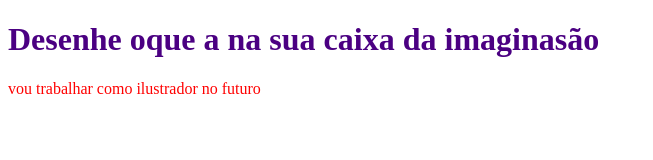
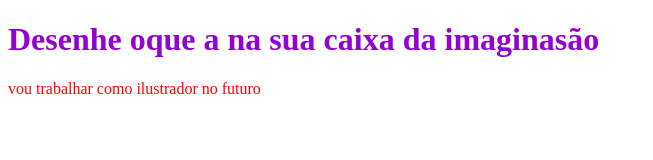
Before and after one commit to matheusbombierileal-create/index.html, a plain HTML site: page index.html in a window 1280 px wide. Shown: the whole page, without its empty margins (0-653 px from the left). Drawn offline with Linux system fonts and the light colour scheme.

Commit message:
gg888-3/2

```diff
--- a/styles.css
+++ b/styles.css
@@ -2,5 +2,5 @@ p{
     color:red;
 }
 h1{
-    color: indigo;
+    color:darkviolet;
 }
```
